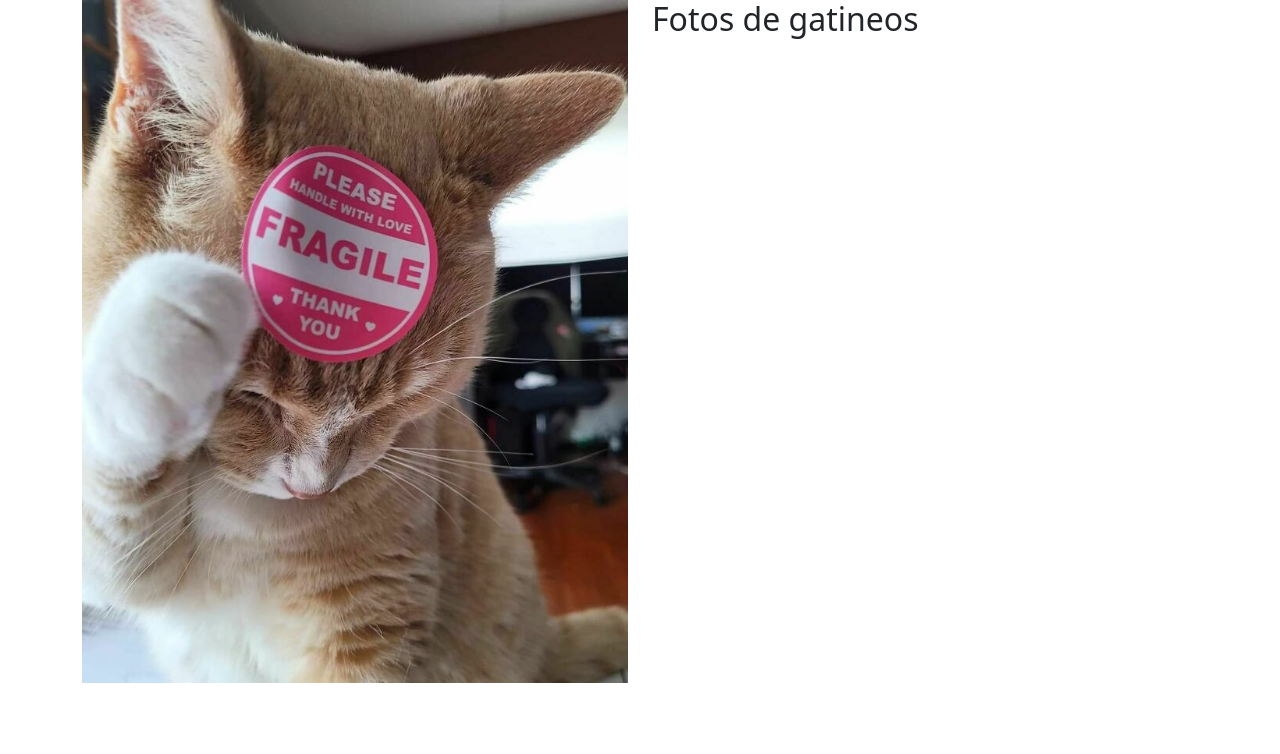
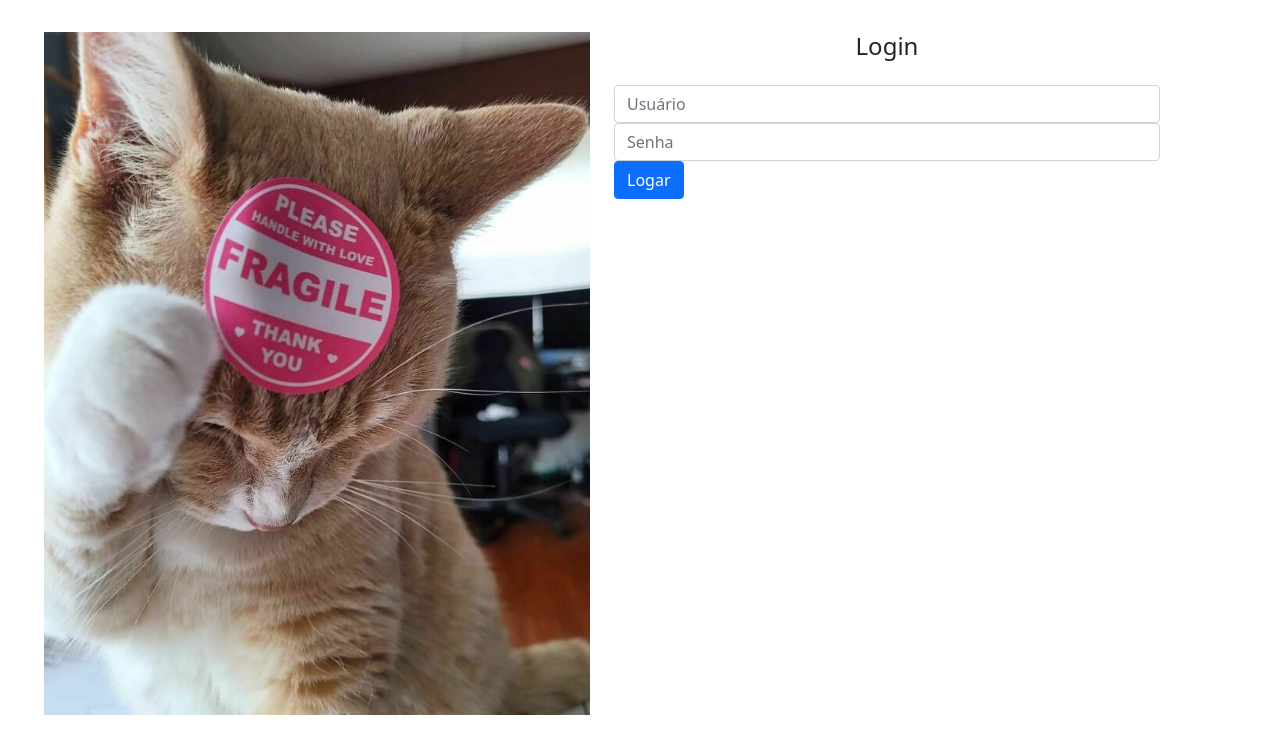
Before and after one commit to Jeff-Christian/Gatito-book, an Angular app: page /home in a window 1280 px wide. Shown: the top 754 px of the page. Built offline with nearby package versions, Linux system fonts and the light colour scheme.

Commit message:
formulario de login para autenticação do usuário

```diff
--- a/src/app/home/home-routing.module.ts
+++ b/src/app/home/home-routing.module.ts
@@ -1,9 +1,12 @@
+import { LoginComponent } from './login/login.component';
 import { HomeComponent } from './home/home.component';
 import { NgModule } from '@angular/core';
 import { RouterModule, Routes } from '@angular/router';
 
 const routes: Routes = [
-  {path: '', component: HomeComponent,}
+  {path: '', component: HomeComponent, children: [
+    {path: '', component: LoginComponent}
+  ]}
 ];
 
 @NgModule({
--- a/src/app/home/home.module.ts
+++ b/src/app/home/home.module.ts
@@ -2,11 +2,13 @@
 import { NgModule } from '@angular/core';
 import { CommonModule } from '@angular/common';
 import { HomeRoutingModule } from './home-routing.module';
+import { LoginComponent } from './login/login.component';
 
 
 @NgModule({
   declarations: [
     HomeComponent,
+    LoginComponent,
   ],
   imports: [
     CommonModule,
--- a/src/app/home/home/home.component.css
+++ b/src/app/home/home/home.component.css
@@ -0,0 +1,3 @@
+.container{
+  margin: 2em;
+}
--- a/src/app/home/home/home.component.html
+++ b/src/app/home/home/home.component.html
@@ -4,7 +4,7 @@
       <img class="img-fluid d-none d-sm-block" src="assets/img/home.png" alt="Gato com uma etiqueta de fragile">
     </div>
     <div class="col-md-6">
-      <h2>Fotos de gatineos</h2>
+      <router-outlet></router-outlet>
     </div>
   </div>
 </div>
--- /dev/null
+++ b/src/app/home/login/login.component.html
@@ -0,0 +1,12 @@
+<h4 class="text-center">Login</h4>
+
+<form class="form mt-4">
+  <div class="form-group">
+    <input class="form-control" type="text" placeholder="Usuário">
+  </div>
+  <div class="form-group">
+    <input class="form-control" type="password" placeholder="Senha">
+  </div>
+
+  <button class="btn btn-primary btn-block" type="submit">Logar</button>
+</form>
--- /dev/null
+++ b/src/app/home/login/login.component.ts
@@ -0,0 +1,15 @@
+import { Component, OnInit } from '@angular/core';
+
+@Component({
+  selector: 'app-login',
+  templateUrl: './login.component.html',
+  styleUrls: ['./login.component.css']
+})
+export class LoginComponent implements OnInit {
+
+  constructor() { }
+
+  ngOnInit(): void {
+  }
+
+}
```
Also changed, not shown: src/app/home/login/login.component.css (added), 1 other file (tests, documents, lock files or other folders).
